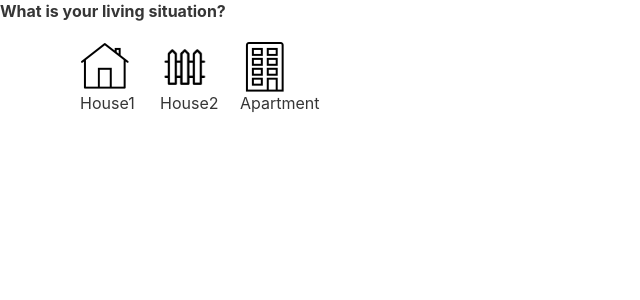
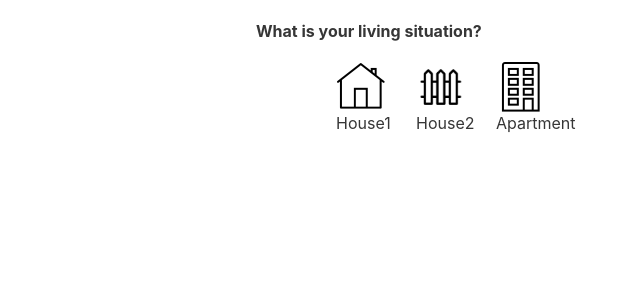
Before and after one commit to cwinnard/mountain-pet-matchmaker, a React (Create React App) app: page / in a window 1280 px wide. Shown: the top 300 px of the page, without its empty margins (0-640 px from the left). Built offline with nearby package versions, Linux system fonts and the light colour scheme.

Commit message:
sizing and transition

```diff
--- a/src/App.js
+++ b/src/App.js
@@ -15,7 +15,7 @@ class App extends Component {
     render() {
         const dogInfo = getDogInfo(json);
         return (
-            <div className="App">
+            <div className="app-container">
                 {this.state.phase === 0 && <Quiz />}
                 {this.state.phase > 0 &&
                     dogInfo.map((info) => (
--- a/src/styles/app.css
+++ b/src/styles/app.css
@@ -1,5 +1,5 @@
 .quiz {
-    position: absolute;
+    position: relative;
     max-width: 768px;
     margin: 0 auto;
 }
@@ -11,7 +11,8 @@
 }
 
 .hidden {
-    display: none;
+    visibility: hidden;
+    opacity: 0;
 }
 
 .about-you, .about-dog {
@@ -22,6 +23,10 @@
 
 .text {
     font-weight: bold;
+}
+
+.quiz-question {
+    transition: 350ms ease all;
 }
 
 .options-container {
--- a/src/styles/index.css
+++ b/src/styles/index.css
@@ -1,6 +1,4 @@
 body {
-  margin: 0;
-  padding: 0;
   font-family: -apple-system, BlinkMacSystemFont, "Segoe UI", "Roboto", "Oxygen",
     "Ubuntu", "Cantarell", "Fira Sans", "Droid Sans", "Helvetica Neue",
     sans-serif;
```
